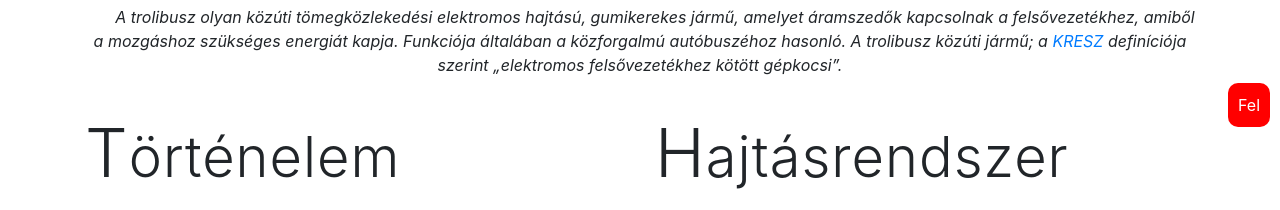
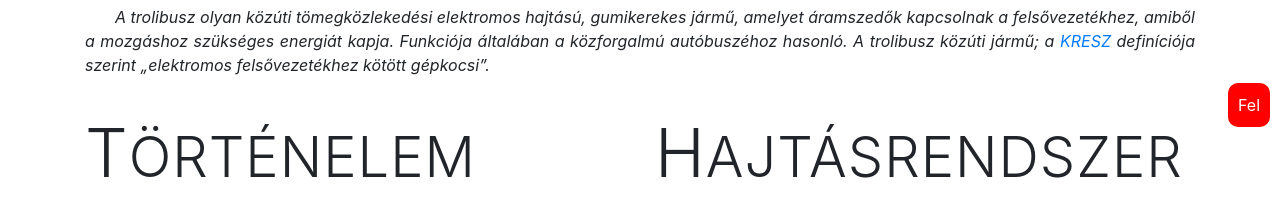
Before and after one commit to Futiqaah55/Trolibusz-2025-04-01, a plain HTML site: page Index.html in a window 1280 px wide. Shown: the part 663-873 px from the top of the page. Drawn offline with Linux system fonts and the light colour scheme.

Commit message:
8. egesz

```diff
--- a/troli.css
+++ b/troli.css
@@ -2,6 +2,7 @@ h2{
   letter-spacing: 1px;
   margin-top: 20px;
   margin-bottom: 20px;
+  text-transform: uppercase;
 }
 
 h2:first-letter {
@@ -16,7 +17,7 @@ p{
 
 #def{
   font-style: italic;
-  text-align: center;
+  text-align: justify;
 }
 
 #jaratviszonylatok{
@@ -56,3 +57,7 @@ p{
   padding: 10px;
   border-radius: 10px;
   }
+
+#felGomb:hover {
+  background-color: #555;
+}
```
